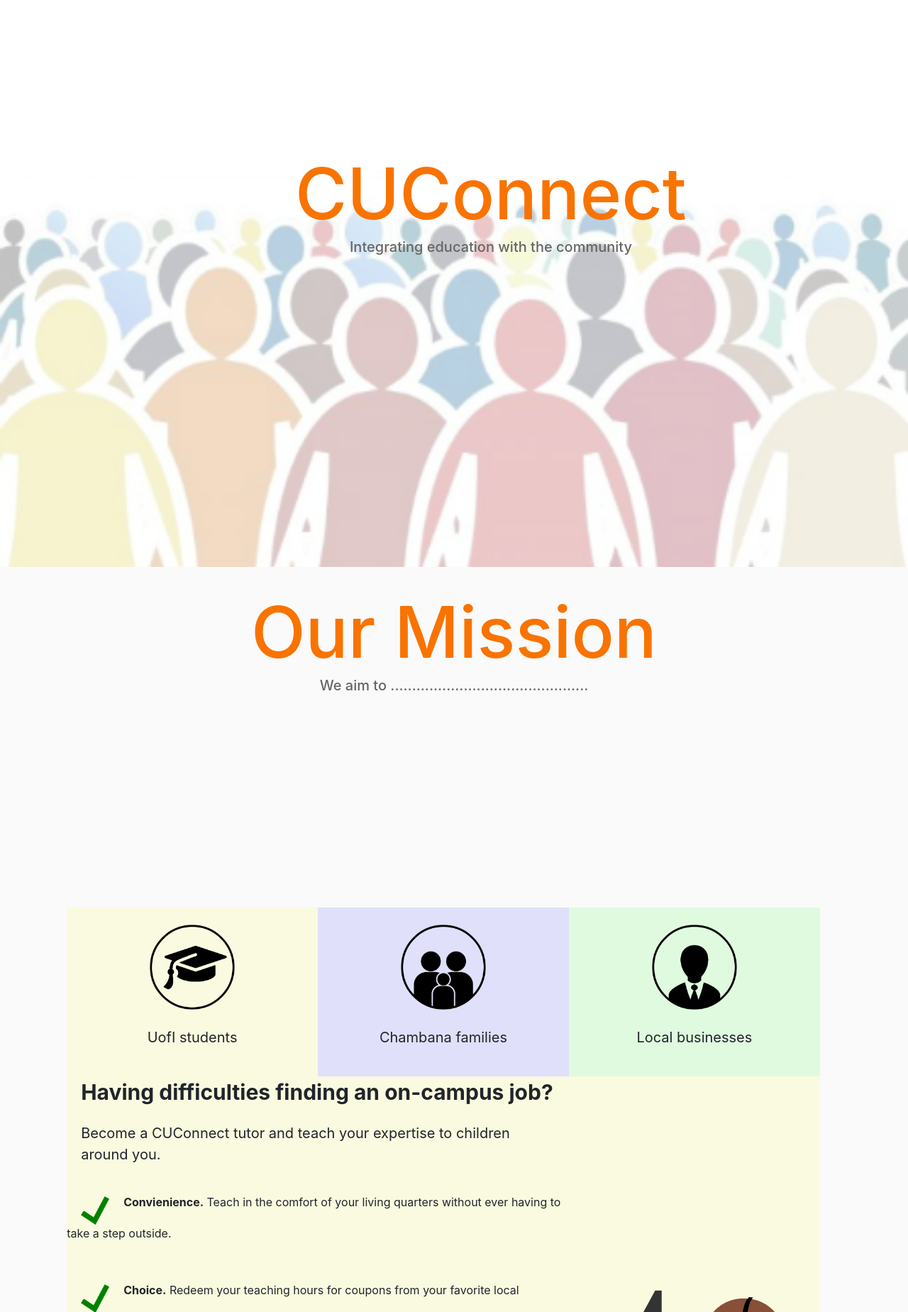
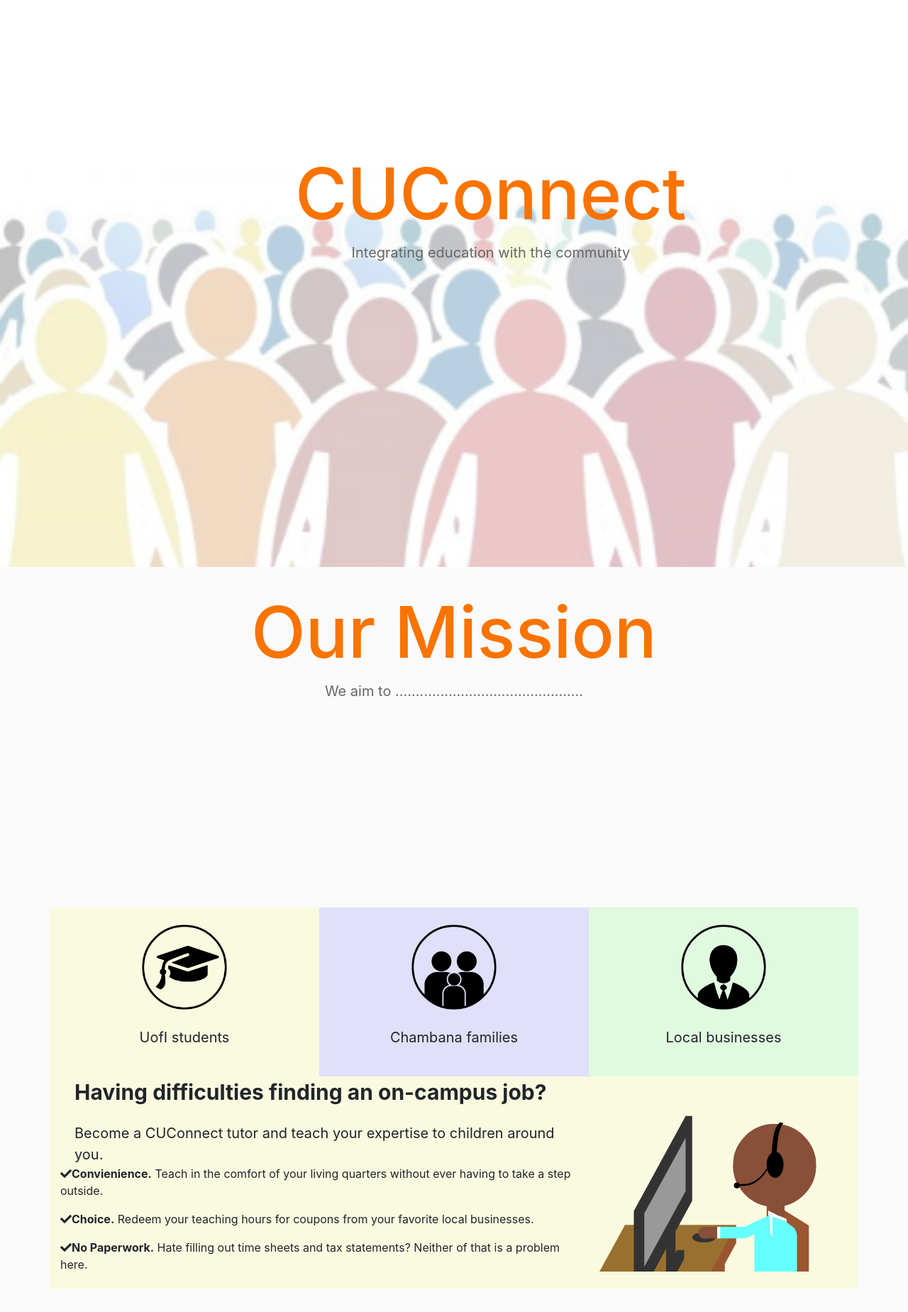
Before and after one commit to Ichiro-Tai/CUConnect, a Flask app: page / in a window 1280 px wide. Shown: the part 59-1908 px from the top of the page at 71% size. Run offline with Flask 2, Linux system fonts and the light colour scheme; some libraries are stand-ins or nearby versions.

Commit message:
Fixed index.html

```diff
--- a/static/main.css
+++ b/static/main.css
@@ -27,7 +27,7 @@
  justify-content: flex-end;
 }
 .header{
- background-image: url('tempbg.png');
+ /* background-image: url('tempbg.png'); */
  background-repeat: no-repeat;
  background-attachment: fixed;
  background-size: cover;
@@ -106,3 +106,25 @@
     margin-left: auto;
     margin-right: auto;
 }
+
+.demobg .demopic {
+    max-height: 100%;
+    position: absolute;
+}
+
+.demobg{
+	min-height: 100%;
+}
+#studentDemo{
+	background: #FAFAE0;
+}
+#familyDemo{
+	background: #E0E0FA;
+}
+#businessDemo{
+	background: #E0FAE0;
+}
+
+.demoHeight .demobg {
+    height: 300px;
+}
--- a/static/main.js
+++ b/static/main.js
@@ -13,3 +13,20 @@ $(document).ready(function(){
 $(document).ready(function(){
  $('.stack3').height($(window).height() * 0.3);
 })
+
+
+function changestudent() {
+    $('#studentDemo').show();
+    $('#familyDemo').hide();
+    $('#businessDemo').hide();
+}
+function changefamily() {
+    $('#studentDemo').hide();
+    $('#familyDemo').show();
+    $('#businessDemo').hide();
+}
+function changebusiness() {
+    $('#studentDemo').hide();
+    $('#familyDemo').hide();
+    $('#businessDemo').show();
+}
--- a/templates/index.html
+++ b/templates/index.html
@@ -1,85 +1,6 @@
 <!DOCTYPE HTML>
 <html lang="en">
-<style>
-#demopic{
-	content:url("university_student_demo.png");
-	max-height: 100%;
-	max-width: 100%;
-	position: absolute;
-	bottom: 0;
-}
-#demopic.student{
-	content:url("university_student_demo.png");
-	max-height: 100%;
-	max-width: 100%;
-	position: absolute;
-	bottom: 0;
-}
-#demopic.family{
-	content:url("primary_school_student.png");
-	max-height: 100%;
-	max-width: 100%;
-	position: absolute;
-	bottom: 0;
-}
-#demopic.business{
-	content:url("business.png");
-	max-height: 100%;
-	max-width: 100%;
-	position: absolute;
-	bottom: 0;
-}
-#demobg2{
-	background: #FAFAE0;
-	min-height: 100%;
-	max-width: 100%;
-	border: 0;
-}
-#demobg2.student{
-	background: #FAFAE0;
-	min-height: 100%;
-	max-width: 100%;
-	border: 0;
-}
-#demobg2.family{
-	background: #E0E0FA;
-	min-height: 100%;
-	max-width: 100%;
-	border: 0;
-}
-#demobg2.business{
-	background: #E0FAE0;
-	min-height: 100%;
-	max-width: 100%;
-	border: 0;
-}
-#demobg3{
-	background: #FAFAE0;
-	max-width: 100%;
-	min-height: 100%;
-	border: 0;
-}
-#demobg3.student{
-	background: #FAFAE0;
-	max-width: 100%;
-	min-height: 100%;
-	border: 0;
-}
-#demobg3.family{
-	background: #E0E0FA;
-	max-width: 100%;
-	min-height: 100%;
-	border: 0;
-}
-#demobg3.business{
-	background: #E0FAE0;
-	min-height: 100%;
-	max-width: 100%;
-	border: 0;
-}
-</style>
 <head>
-	<link rel="stylesheet" type="text/css" href="main.css">
 	<meta charset="utf-8">
 	<meta name="viewport" content="width=device-width, initial-scale=1, shrink-to-fit=no">
 
@@ -91,6 +12,9 @@
 	<!-- Fontawesome -->
 	<link rel="stylesheet" href="https://use.fontawesome.com/releases/v5.3.1/css/all.css" integrity="sha384-mzrmE5qonljUremFsqc01SB46JvROS7bZs3IO2EmfFsd15uHvIt+Y8vEf7N7fWAU" crossorigin="anonymous">
 
+	<link rel="stylesheet" type="text/css" href="{{ url_for('static', filename='main.css') }}">
+	<script type="text/javascript" src="{{ url_for('static', filename='main.js') }}"></script>
+
 	<!-- Favicon -->
 	<link rel="icon" href=""/>
 	<link rel="shortcut icon" href=""/>
@@ -98,11 +22,11 @@
 	<title>CUConnect</title>
 </head>
 
-<body>
+<body class="mainmenu-bg">
 
 	<nav class="navbar navbar-expand-lg" style="background-color: #fff3af">
 		<a class="navbar-brand" href="#">
-            <img src="templogo.png" width="30" height="30" alt="Logo">
+			<img src="{{ url_for('static', filename='images/templogo.png') }}" width="30" height="30" alt="Logo">
 		</a>
 		<button class="navbar-toggler" type="button" data-toggle="collapse" data-target="#navbarNavAltMarkup" aria-controls="navbarNavAltMarkup" aria-expanded="false" aria-label="Toggle navigation">
 		  <span class="navbar-toggler-icon"></span>
@@ -117,76 +41,99 @@
 			</div>
 		</div>
 	</nav>
-	<header class="header">
+	<header class="header" style="background-image: url({{ url_for('static', filename='images/tempbg.png') }})">
 		<div class="row">
 			<div class="description ">
-			<h1 class="text-center">    CUConnect
-			<p class="text-center">    Integrating education with the community
-			</p>
+			<h1 class="text-center">CUConnect</h1>
+			<p class="text-center">Integrating education with the community</p>
 			</div>
 		</div>
 	</header>
-	<header class="header2 mainmenu-bg">
+	<header class="header2">
 		<div class="row">
 			<div class="mission">
-			<h1 class="text-center">    Our Mission
-			<p class="text-center">    We aim to ..............................................
-			</p>
+			<h1 class="text-center">Our Mission</h1>
+			<p class="text-center">We aim to ..............................................</p>
 			</div>
 		</div>
 	</header>
-	<div class="row mainmenu-bg">
-	<div class="col-lg-1 col-md-1 col-sm-12">
-	</div>
-	<div class="row col-lg-10 col-md-10 col-sm-12">
+	<div class="container">
+		<div class="row">
 			<div class = "col-lg-4 col-md-4 col-sm-12 student-bg" onmouseover="changestudent()">
 				<br>
-		<img src="university_student.png" width = "120" height = "120" style = "display: block; margin: 0 auto; ">
+				<img src="{{ url_for('static', filename='images/university_student.png') }}" width = "120" height = "120" style = "display: block; margin: 0 auto; ">
 				<br>
 				<p class="text-center" style = "font-size: 20px">UofI students</p>
 				<br>
 			</div>
 			<div class = "col-lg-4 col-md-4 col-sm-12 family-bg" onmouseover="changefamily()">
 				<br>
-		<img src="family.png" width = "120" height = "120" style = "display: block; margin: 0 auto;">
+				<img src="{{ url_for('static', filename='images/family.png') }}" width = "120" height = "120" style = "display: block; margin: 0 auto;">
 				<br>
 				<p class="text-center" style = "font-size: 20px">Chambana families</p>
 				<br>
 			</div>
 			<div class = "col-lg-4 col-md-4 col-sm-12 business-bg" onmouseover="changebusiness()">
 				<br>
-		<img src="businessman.png" width = "120" height = "120" style = "display: block; margin: 0 auto;" >
+				<img src="{{ url_for('static', filename='images/businessman.png') }}" width = "120" height = "120" style = "display: block; margin: 0 auto;" >
 				<br>
 				<p class="text-center" style = "font-size: 20px">Local businesses</p>
 				<br>
 			</div>
 		</div>
-	<div class="col-lg-1 col-md-1 col-sm-12 mainmenu-bg">
+	</div>
+
+	<div class="container demoHeight">
+		<!-- Student demo -->
+		<div class="demobg row" id="studentDemo">
+			<div class="col-lg-8 col-md-8 col-sm-12">
+				<div class="student">
+					<p style = "font-size: 30px; margin:0px 20px 0px 20px; font-weight: bold">Having difficulties finding an on-campus job?</p>
+					<p style = "font-size: 20px; margin:20px 20px 0px 20px;">Become a CUConnect tutor and teach your expertise to children around you.</p>
+					<p><i class="fa fa-check"></i><b>Convienience.</b> Teach in the comfort of your living quarters without ever having to take a step outside.</p>
+					<p><i class="fa fa-check"></i><b>Choice.</b> Redeem your teaching hours for coupons from your favorite local businesses.</p>
+					<p><i class="fa fa-check"></i><b>No Paperwork.</b> Hate filling out time sheets and tax statements? Neither of that is a problem here.</p>
 				</div>
 			</div>
-	<div class="row mainmenu-bg">
-	<div class="col-lg-1 col-md-1 col-sm-12">
-	</div>
-	<div class ="demobg row col-lg-10 col-md-10 col-sm-12">
-		<div class="col-lg-8 col-md-8 col-sm-12" style = "padding-right: 0px; padding-left: 0px;">
-			<div id = "demobg2">
-			<p id = "introtext" style = "font-size: 30px; margin:0px 20px 0px 20px; font-weight: bold">Having difficulties finding an on-campus job?</p>
-			<p id = "descriptiontext" style = "font-size: 20px; margin:20px 20px 0px 20px;">Become a CUConnect tutor and teach your expertise to children around you.</p><br>
-			<p id = "point1"><img src="tick.png" width = "40" height = "40" style = "margin:20px 20px 0px 20px;"><b>Convienience.</b> Teach in the comfort of your living quarters without ever having to take a step outside.</p><br>
-			<p id = "point2"><img src="tick.png" width = "40" height = "40" style = "margin:20px 20px 0px 20px;"><b>Choice.</b> Redeem your teaching hours for coupons from your favorite local businesses.</p><br>
-			<p id = "point3"><img src="tick.png" width = "40" height = "40" style = "margin:20px 20px 0px 20px;"><b>No Paperwork.</b> Hate filling out time sheets and tax statements? Neither of that is a problem here.</p><br>
+			<div class="col-lg-4 col-md-4 col-sm-12">
+				<img class="demopic" src="{{ url_for('static', filename='images/university_student_demo.png') }}" />
 			</div>
 		</div>
-		<div class="col-lg-4 col-md-4 col-sm-12" style = "padding-right: 0px; padding-left: 0px;">
-			<div id = "demobg3">
-				<img id = "demopic">
+
+		<!-- Family demo -->
+		<div class="demobg row" id="familyDemo" style="display: none">
+			<div class="col-lg-8 col-md-8 col-sm-12">
+				<div class="family">
+					<p style = "font-size: 30px; margin:0px 20px 0px 20px; font-weight: bold">Seeking for knowledgeable, affordable tutors?</p>
+					<p style = "font-size: 20px; margin:20px 20px 0px 20px;">Employ top university students to teach your children at affordable prices.</p>
+					<p><i class="fa fa-check"></i><b>Accessible.</b> Have the UofI elite at your children\'s service for as low as 20% of tutor market prices.</p>
+					<p><i class="fa fa-check"></i><b>Flexible.</b> Find tutors avaliable for a wide range of tutoring times and subjects specified by you.</p>
+					<p><i class="fa fa-check"></i><b>Interaction.</b> Children will engage with their tutors online through our cutting-edge real-time canvas.</p>
+				</div>
+			</div>
+			<div class="col-lg-4 col-md-4 col-sm-12">
+				<img class="demopic" src="{{ url_for('static', filename='images/primary_school_student.png') }}" />
+			</div>
+		</div>
+
+		<!-- Business demo -->
+		<div class="demobg row" id="businessDemo" style="display: none">
+			<div class="col-lg-8 col-md-8 col-sm-12">
+				<div class="business">
+					<p style = "font-size: 30px; margin:0px 20px 0px 20px; font-weight: bold">Wanting to increase sales while helping the community?</p>
+					<p style = "font-size: 20px; margin:20px 20px 0px 20px;">Play a rewarding part in local education by having your discounts on coupons reimbursed.</p>
+					<p><i class="fa fa-check"></i><b>Profitable.</b> Attract students to your business through coupons paid for by local families.</p>
+					<p><i class="fa fa-check"></i><b>Charitable.</b> Improve your image through contributing to local education in a rewarding way.</p>
+					<p><i class="fa fa-check"></i><b>Customization.</b> Create electronic custom coupons at a wide range of pricing levels.</p>
+				</div>
+			</div>
+			<div class="col-lg-4 col-md-4 col-sm-12">
+				<img class="demopic" src="{{ url_for('static', filename='images/business.png') }}" />
 			</div>
 		</div>
 	</div>
-	<div class="col-lg-1 col-md-1 col-sm-12 mainmenu-bg">
-	</div>
-	</div>
-	<div class = "intro mainmenu-bg">
+
+	<div class = "intro">
 		<p class="text-center" style = "color:#F97300; font-size: 100px;">Our Partners</p>
 		<div class="stack2">
 		</div>
@@ -194,16 +141,16 @@
 		<div class="stack1 col-lg-2 col-md-2 col-sm-12">
 		</div>
 		<div class="stack1 col-lg-2 col-md-2 col-sm-12">
-		<img src="walgreen.png" class = "businesslogo">
+		<img src="{{ url_for('static', filename='images/walgreen.png') }}" class = "businesslogo">
 		</div>
 		<div class="stack1 col-lg-2 col-md-2 col-sm-12">
-		<img src="countymarket.png" class = "businesslogo">
+		<img src="{{ url_for('static', filename='images/countymarket.png') }}" class = "businesslogo">
 		</div>
 		<div class="stack1 col-lg-2 col-md-2 col-sm-12">
-		<img src="pandaexpress.png" class = "businesslogo">
+		<img src="{{ url_for('static', filename='images/pandaexpress.png') }}" class = "businesslogo">
 		</div>
 		<div class="stack1 col-lg-2 col-md-2 col-sm-12">
-		<img src="mcdonalds.png" class = "businesslogo">
+		<img src="{{ url_for('static', filename='images/mcdonalds.png') }}" class = "businesslogo">
 		</div>
 		<div class="stack1 col-lg-2 col-md-2 col-sm-12">
 		</div>
@@ -222,49 +169,6 @@
 	</div>
 	<div class = "stack3">
 	</div>
-
-
-	<script>
-			var div = document.getElementById("demopic");
-			var div2 = document.getElementById("demobg2");
-			var div3 = document.getElementById("demobg3");
-			var intro = document.getElementById("introtext");
-			var description = document.getElementById("descriptiontext");
-			var point1 = document.getElementById("point1");
-			var point2 = document.getElementById("point2");
-			var point3 = document.getElementById("point3");
-			function changestudent(){
-				div.className = "student";
-				div2.className = "student";
-				div3.className = "student";
-				intro.innerHTML = "Having difficulties finding an on-campus job?";
-				description.innerHTML = "Become a CUConnect tutor and teach your expertise to children around you.";
-				point1.innerHTML = "<img src=\"tick.png\" width = \"40\" height = \"40\" style = \"margin:20px 20px 0px 20px;\"><b>Convienience.</b> Teach in the comfort of your living quarters without ever having to take a step outside.";
-				point2.innerHTML = "<img src=\"tick.png\" width = \"40\" height = \"40\" style = \"margin:20px 20px 0px 20px;\"><b>Choice.</b> Redeem your teaching hours for coupons from your favorite local businesses.";
-				point3.innerHTML = "<img src=\"tick.png\" width = \"40\" height = \"40\" style = \"margin:20px 20px 0px 20px;\"><b>No Paperwork.</b> Hate filling out time sheets and tax statements? Neither of that is a problem here.";
-			}
-			function changefamily(){
-				div.className = "family";
-				div2.className = "family";
-				div3.className = "family";
-				intro.innerHTML = "Seeking for knowledgeable, affordable tutors?";
-				description.innerHTML = "Employ top university students to teach your children at affordable prices.";
-				point1.innerHTML = "<img src=\"tick.png\" width = \"40\" height = \"40\" style = \"margin:20px 20px 0px 20px;\"><b>Accessible.</b> Have the UofI elite at your children's service for as low as 20% of tutor market prices.";
-				point2.innerHTML = "<img src=\"tick.png\" width = \"40\" height = \"40\" style = \"margin:20px 20px 0px 20px;\"><b>Flexible.</b> Find tutors avaliable for a wide range of tutoring times and subjects specified by you.";
-				point3.innerHTML = "<img src=\"tick.png\" width = \"40\" height = \"40\" style = \"margin:20px 20px 0px 20px;\"><b>Interaction.</b> Children will engage with their tutors online through our cutting-edge real-time canvas.";
-			}
-			function changebusiness(){
-				div.className = "business";
-				div2.className = "business";
-				div3.className = "business";
-				intro.innerHTML = "Wanting to increase sales while helping the community?";
-				description.innerHTML = "Play a rewarding part in local education by having your discounts on coupons reimbursed.";
-				point1.innerHTML = "<img src=\"tick.png\" width = \"40\" height = \"40\" style = \"margin:20px 20px 0px 20px;\"><b>Profitable.</b> Attract students to your business through coupons paid for by local families.";
-				point2.innerHTML = "<img src=\"tick.png\" width = \"40\" height = \"40\" style = \"margin:20px 20px 0px 20px;\"><b>Charitable.</b> Improve your image through contributing to local education in a rewarding way.";
-				point3.innerHTML = "<img src=\"tick.png\" width = \"40\" height = \"40\" style = \"margin:20px 20px 0px 20px;\"><b>Customization.</b> Create electronic custom coupons at a wide range of pricing levels.";
-			}
-		</script>
-<script type="text/javascript" src='main.js'></script>
 </body>
 
 </html>
```
Also changed, not shown: static/images/business.png (renamed from images/business.png), static/images/businessman.png (renamed from images/businessman.png), static/images/countymarket.png (renamed from images/countymarket.png), static/images/default.png (renamed from images/default.png), static/images/family.png (renamed from images/family.png), static/images/mcdonalds.png (renamed from images/mcdonalds.png), static/images/pandaexpress.png (renamed from images/pandaexpress.png), static/images/primary_school_student.png (renamed from images/primary_school_student.png), static/images/tempbg.png (renamed from images/tempbg.png), static/images/templogo.png (renamed from images/templogo.png), static/images/tick.png (renamed from images/tick.png), static/images/university_student.png (renamed from images/university_student.png), static/images/university_student_demo.png (renamed from images/university_student_demo.png), static/images/walgreen.png (renamed from images/walgreen.png), 1 more files. Lines whose indentation alone changed are shown as unchanged.
